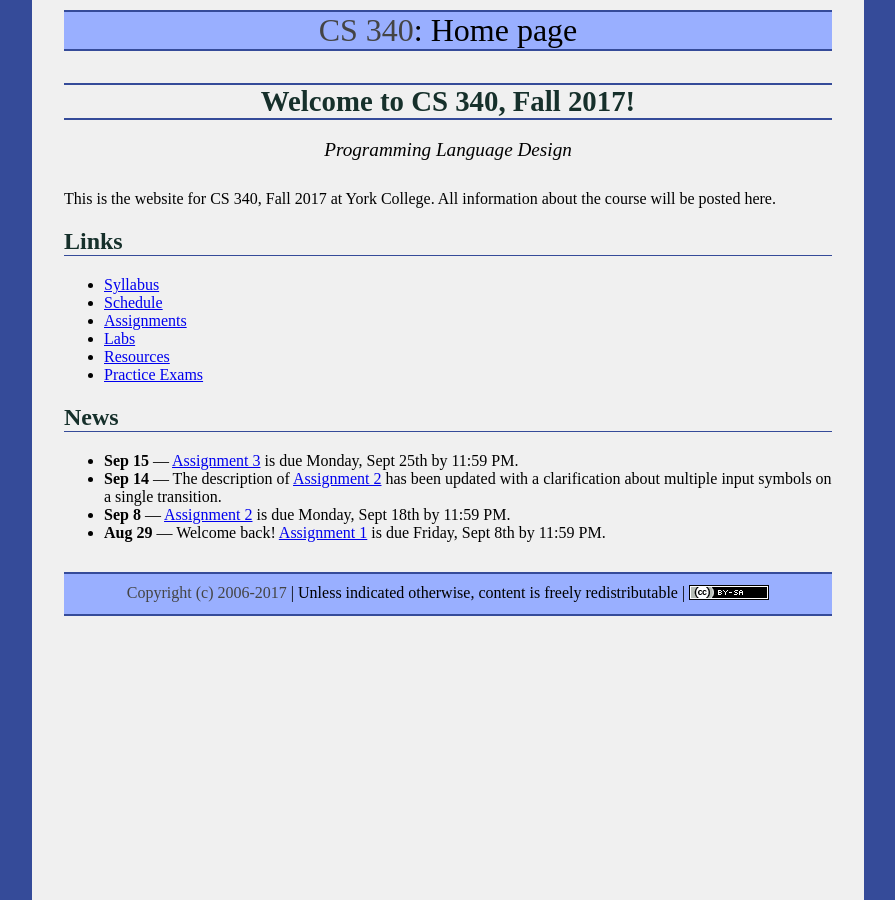
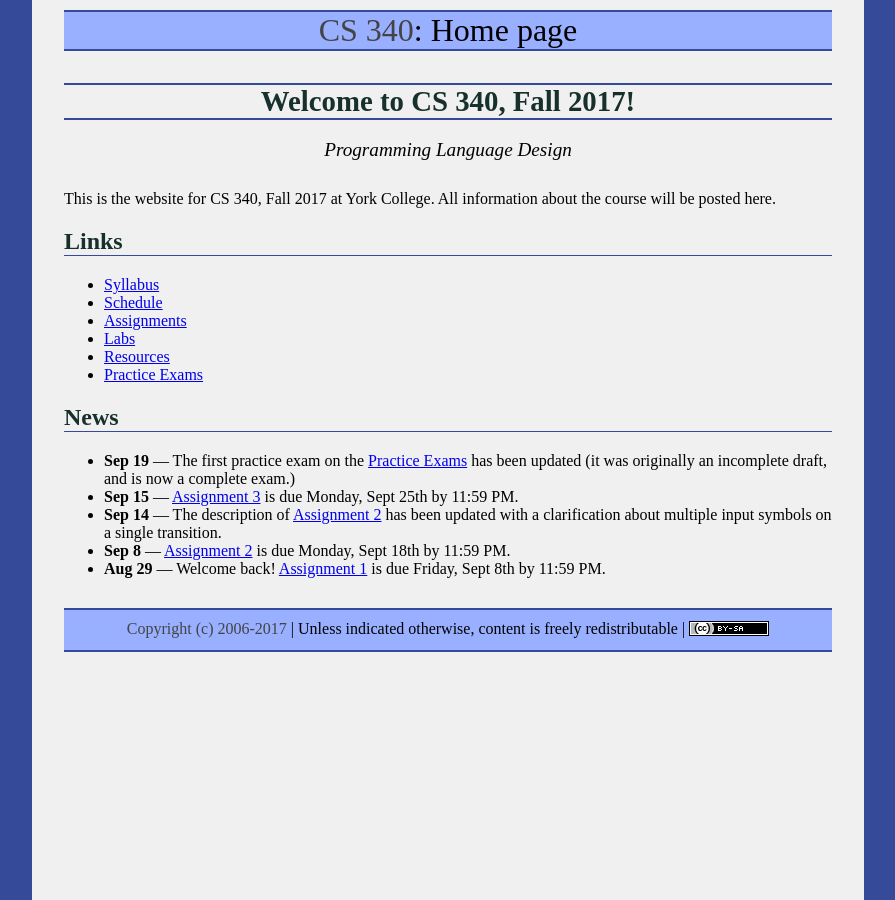
Before and after one commit to ycpcs/cs340-fall2017, a Jekyll site: the page built from index.md, in a window 1280 px wide. Shown: the whole page, without its empty margins (192-1087 px from the left). Built offline with Jekyll 4.4.1, drawn with Linux system fonts in a browser that asks for light colours.

Commit message:
fix practice exam

```diff
--- a/index.md
+++ b/index.md
@@ -20,6 +20,7 @@ This is the website for CS 340, Fall 2017 at York College.  All information abou
 
 ## News
 
+* **Sep 19** &mdash; The first practice exam on the [Practice Exams](practice/index.html) has been updated (it was originally an incomplete draft, and is now a complete exam.)
 * **Sep 15** &mdash; [Assignment 3](assign/assign03.html) is due Monday, Sept 25th by 11:59 PM.
 * **Sep 14** &mdash; The description of [Assignment 2](assign/assign02.html) has been updated with a clarification about multiple input symbols on a single transition.
 * **Sep 8** &mdash; [Assignment 2](assign/assign02.html) is due Monday, Sept 18th by 11:59 PM.
```
Also changed, not shown: 1 other file.
